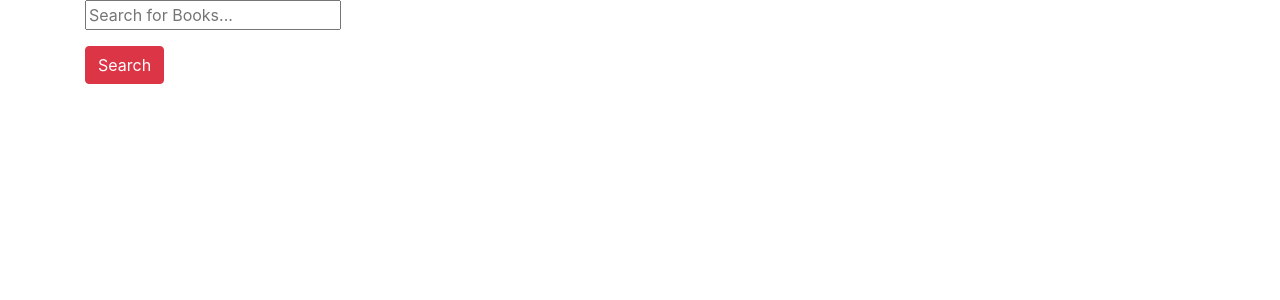
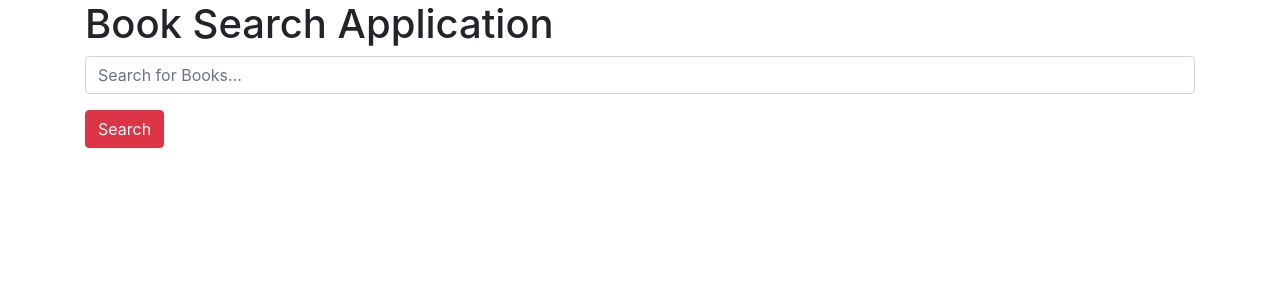
Before and after one commit to Dragontalker/mern-google-books-search, a React (Create React App) app in the folder client/: page / in a window 1280 px wide. Shown: the top 300 px of the page. Built offline with nearby package versions, Linux system fonts and the light colour scheme.

Commit message:
Added a testing title.

```diff
--- a/client/src/App.js
+++ b/client/src/App.js
@@ -3,11 +3,12 @@ import axios from 'axios';
 function App() {
   return (
     <div className="container">
+      <h1>Book Search Application</h1>
       <form>
         <div className="form-group">
           <input
             type="text"
-            className="input-control"
+            className="form-control"
             placeholder="Search for Books..."
             autoComplete="off"
           />
```
